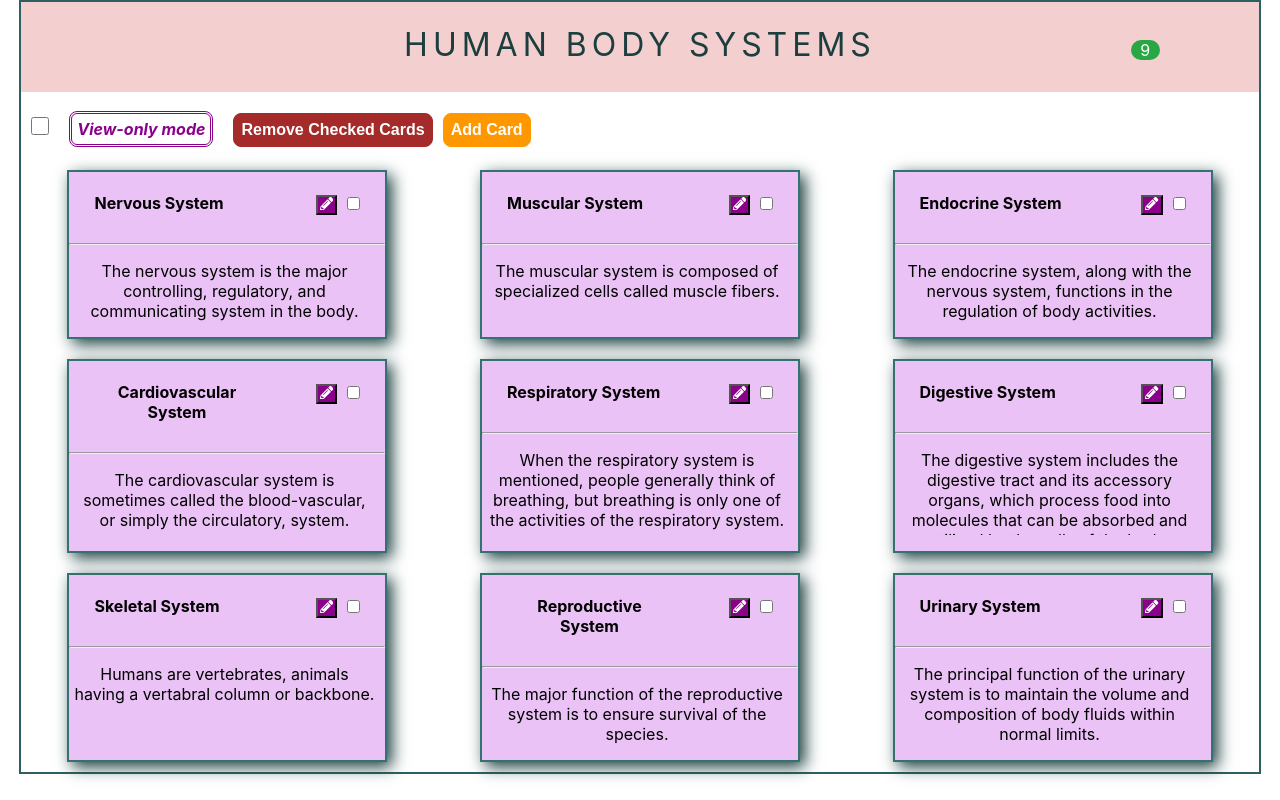
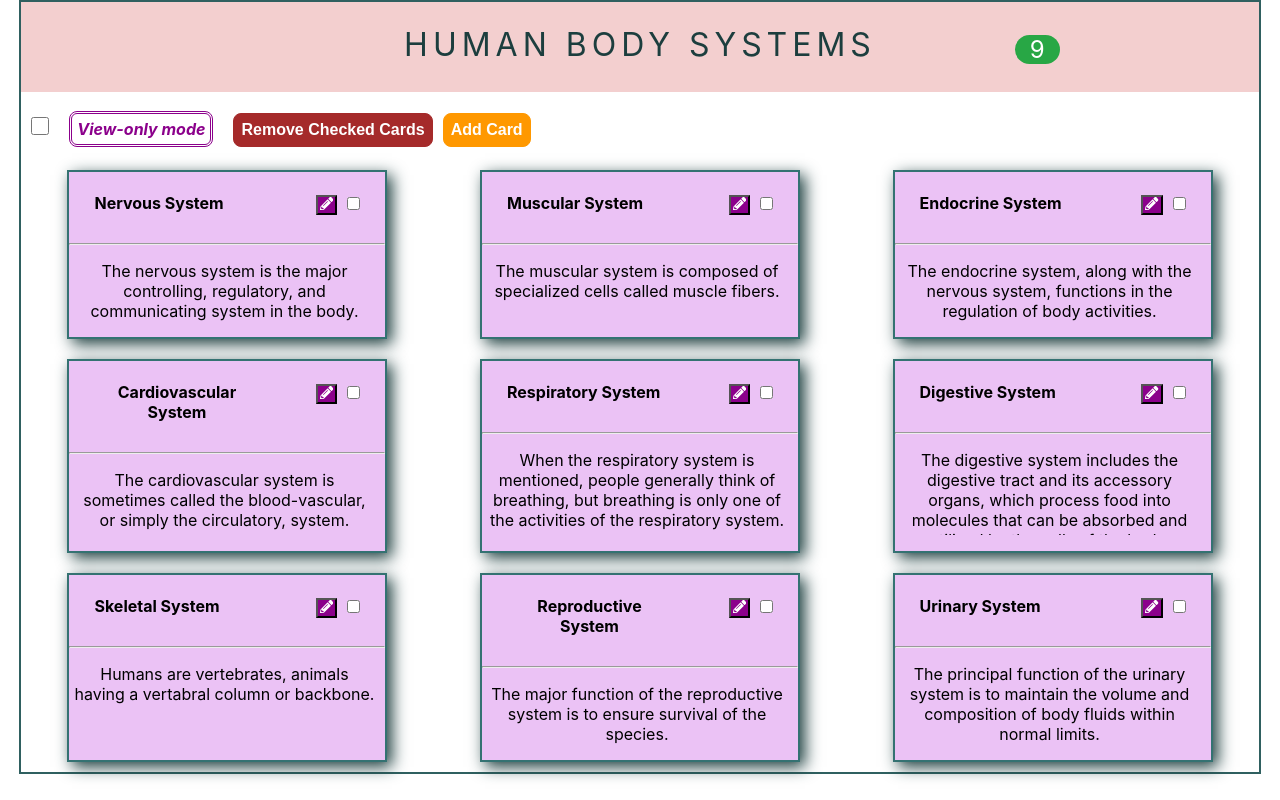
Before and after one commit to DmitriyLadutsko/IBA-react-js, a React (Create React App) app: page / in a window 1280 px wide. Built offline with nearby package versions, Linux system fonts and the light colour scheme.

Commit message:
fix: counter style

```diff
--- a/src/components/Header/Header.css
+++ b/src/components/Header/Header.css
@@ -12,11 +12,13 @@
 
 .counter {
     position: absolute;
-    right: 120px;
-    top: 40px;
+    font-size: x-large;
+    letter-spacing: 1px;
+    right: 220px;
+    top: 35px;
     color: #fff;
     background-color: #28a745;
-    padding-right: .3em;
+    padding-right: .6em;
     padding-left: .6em;
     border-radius: 10rem;
 }
```
